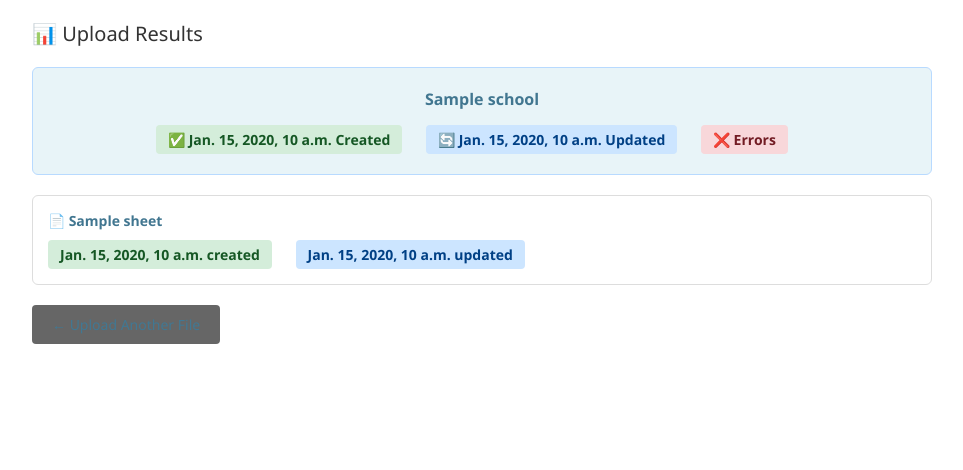
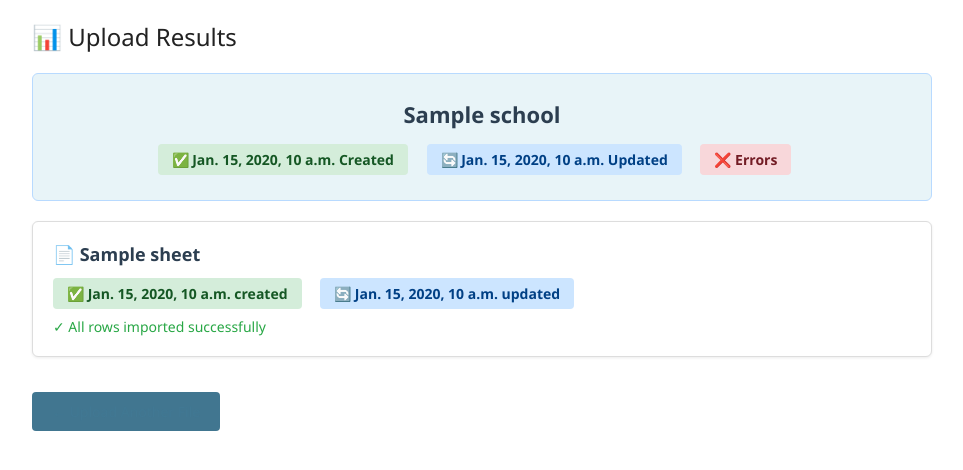
Before and after one commit to dewaldcrous/eduadmin, a Django app: template templates/admin/bulk_upload.html in a window 1280 px wide. Shown: the part 92-562 px from the top of the page, without its empty margins (158-1121 px from the left). Run offline with Django 5.2, Linux system fonts and the light colour scheme; tables that the repository leaves empty hold one stand-in row (values such as "Sample post"); the template is opened without the code that fills it: values that come from a table or form of the project are taken from there, most other values are stand-ins (such as "Sample title", 1, 10 or a date in 2020).

Commit message:
Improve bulk upload results readability

```diff
--- a/templates/admin/bulk_upload.html
+++ b/templates/admin/bulk_upload.html
@@ -5,12 +5,15 @@
 
 {% block content %}
 <style>
-    .upload-container { max-width: 900px; margin: 0 auto; }
+    .upload-container { max-width: 900px; margin: 0 auto; color: #222; }
+    .upload-container h1 { color: #222; font-size: 24px; }
+    .upload-container p { color: #333; font-size: 14px; line-height: 1.6; }
     .upload-box {
-        background: #f8f9fa; border: 2px dashed #ccc; border-radius: 8px;
+        background: #f8f9fa; border: 2px dashed #aaa; border-radius: 8px;
         padding: 30px; text-align: center; margin: 20px 0;
     }
     .upload-box:hover { border-color: #417690; }
+    .upload-box p { color: #333; }
     .btn-upload {
         background: #417690; color: white; padding: 12px 30px;
         border: none; border-radius: 4px; font-size: 16px; cursor: pointer;
@@ -18,34 +21,54 @@
     }
     .btn-upload:hover { background: #205067; }
     .btn-back {
-        background: #666; color: white; padding: 10px 20px;
+        background: #417690; color: white; padding: 10px 20px;
         border: none; border-radius: 4px; cursor: pointer;
-        text-decoration: none; display: inline-block; margin-top: 10px;
+        text-decoration: none; display: inline-block; margin-top: 20px;
+        font-size: 14px;
     }
+    .btn-back:hover { background: #205067; color: white; }
     .result-card {
-        background: white; border: 1px solid #ddd; border-radius: 6px;
-        padding: 15px; margin: 10px 0;
+        background: #fff; border: 1px solid #ddd; border-radius: 6px;
+        padding: 20px; margin: 15px 0; box-shadow: 0 1px 3px rgba(0,0,0,0.08);
     }
-    .result-card h3 { margin: 0 0 10px; color: #417690; }
-    .stat { display: inline-block; margin-right: 20px; padding: 5px 12px; border-radius: 4px; font-weight: bold; }
+    .result-card h3 { margin: 0 0 12px; color: #2c3e50; font-size: 18px; }
+    .stat {
+        display: inline-block; margin-right: 15px; padding: 6px 14px;
+        border-radius: 4px; font-weight: bold; font-size: 14px;
+    }
     .stat-created { background: #d4edda; color: #155724; }
     .stat-updated { background: #cce5ff; color: #004085; }
     .stat-errors { background: #f8d7da; color: #721c24; }
-    .error-list { background: #fff3cd; padding: 10px; border-radius: 4px; margin-top: 10px; font-size: 13px; }
-    .error-row { padding: 3px 0; border-bottom: 1px solid #eee; }
+    .stat-none { background: #e9ecef; color: #495057; }
+    .error-list {
+        background: #fff8e1; border: 1px solid #ffe082; border-radius: 4px;
+        padding: 12px 15px; margin-top: 12px;
+    }
+    .error-row {
+        padding: 8px 0; border-bottom: 1px solid #f0e6c0;
+        color: #5d4037; font-size: 14px; line-height: 1.5;
+    }
+    .error-row:last-child { border-bottom: none; }
+    .error-row strong { color: #c62828; font-size: 14px; }
     .summary-box {
         background: #e8f4f8; border: 1px solid #b8daff; border-radius: 6px;
-        padding: 20px; margin: 20px 0; text-align: center;
+        padding: 25px; margin: 20px 0; text-align: center;
     }
-    .summary-box h2 { margin: 0 0 15px; color: #417690; }
+    .summary-box h2 { margin: 0 0 15px; color: #2c3e50; font-size: 22px; }
     .sheet-order {
         background: #fff; border: 1px solid #ddd; border-radius: 6px;
-        padding: 15px; margin: 15px 0; font-size: 13px;
+        padding: 20px; margin: 15px 0;
     }
-    .sheet-order h4 { margin: 0 0 8px; }
-    .sheet-order ol { margin: 5px 0; padding-left: 25px; }
-    .sheet-order li { padding: 2px 0; }
-    select, input[type="file"] { padding: 8px; margin: 5px; font-size: 14px; }
+    .sheet-order h4 { margin: 0 0 10px; color: #2c3e50; font-size: 16px; }
+    .sheet-order ol { margin: 8px 0; padding-left: 25px; color: #333; }
+    .sheet-order li { padding: 4px 0; font-size: 14px; line-height: 1.5; }
+    .sheet-order em { color: #666; }
+    select, input[type="file"] {
+        padding: 10px; margin: 5px; font-size: 14px;
+        border: 1px solid #aaa; border-radius: 4px; color: #333;
+    }
+    .success-check { color: #28a745; margin-right: 5px; }
+    .no-errors { color: #28a745; font-size: 14px; margin-top: 8px; }
 </style>
 
 <div class="upload-container">
@@ -106,10 +129,10 @@
     {% for result in results %}
     <div class="result-card">
         <h3>📄 {{ result.sheet }}</h3>
-        <span class="stat stat-created">{{ result.created }} created</span>
-        <span class="stat stat-updated">{{ result.updated }} updated</span>
+        <span class="stat stat-created">✅ {{ result.created }} created</span>
+        <span class="stat stat-updated">🔄 {{ result.updated }} updated</span>
         {% if result.errors %}
-            <span class="stat stat-errors">{{ result.errors|length }} errors</span>
+            <span class="stat stat-errors">⚠ {{ result.errors|length }} errors</span>
             <div class="error-list">
                 {% for err in result.errors %}
                     <div class="error-row">
@@ -117,6 +140,8 @@
                     </div>
                 {% endfor %}
             </div>
+        {% else %}
+            <div class="no-errors">✓ All rows imported successfully</div>
         {% endif %}
     </div>
     {% endfor %}
```
